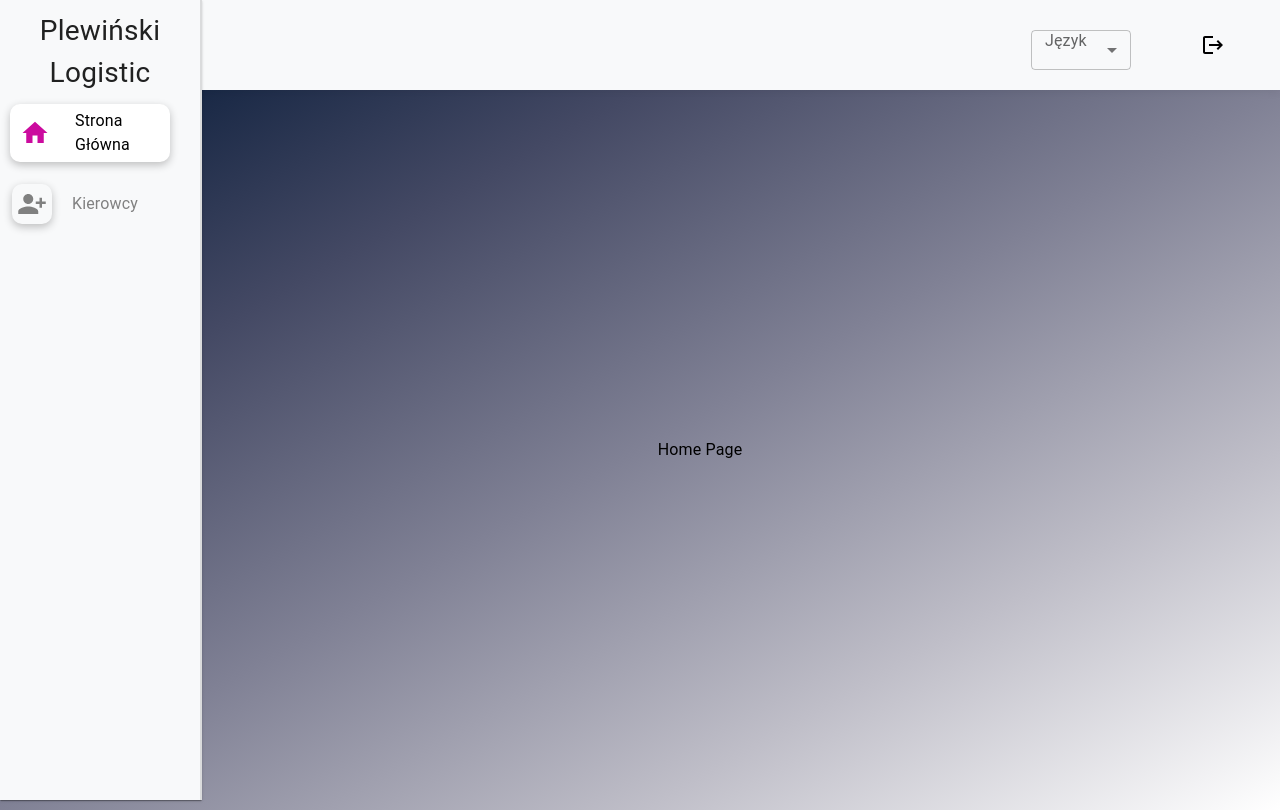
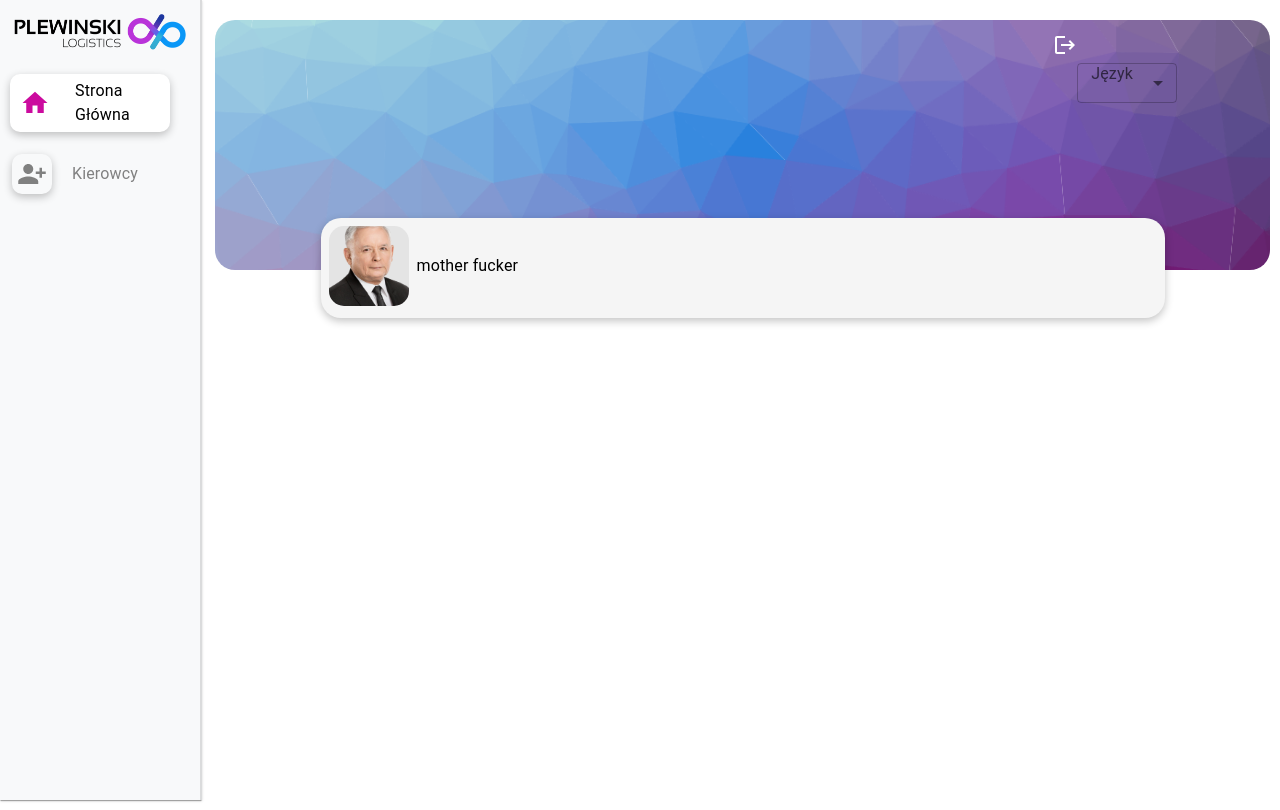
Before and after one commit to MaciejPtaszynski/PlewinskiFrontEnd, a React (Create React App) app: page / in a window 1280 px wide. Both pictures are taken after a click on the button "ZALOGUJ". Built offline with nearby package versions, Linux system fonts and the light colour scheme.

Commit message:
add new heder adjust bits and pieces

```diff
--- a/src/components/Header.js
+++ b/src/components/Header.js
@@ -1,24 +1,23 @@
 import React from 'react';
-import {Box, FormControl, InputLabel, MenuItem, Select, useMediaQuery} from "@mui/material";
+import {Box, FormControl, InputLabel, MenuItem, Select, useMediaQuery,Typography, Avatar, } from "@mui/material";
 import {useDrawer} from "../context/drawerContext/DrawerContext";
 import {useTranslation} from "react-i18next";
 import MenuIcon from '@mui/icons-material/Menu';
 import LogoutIcon from '@mui/icons-material/Logout';
 import {useAuth} from "../context/authContext/AuthContext";
-
+import coolBg from "../assetss/cool-background.png";
+import imgAvatar from "../assetss/malySmrod.png";
+import adminAvatar from "../assetss/pobrane.jpeg"
 
 export default function Header() {
-  const {logout} = useAuth();
-
+  const {logout, user} = useAuth();
   const {toggleDrawer} = useDrawer();
   const {t, i18n} = useTranslation();
   const isMobile = useMediaQuery('(max-width: 1000px)');
-
   const toggleLanguage = (e) => {
     const langValue = e.target.value
     i18n.changeLanguage(langValue)
   };
-
   const headerContainer = {
     width: "calc(100% - 200px)",
     height: 80,
@@ -40,16 +39,58 @@ export default function Header() {
   };
 
   const menuIcon = {
-    cursor: "pointer"
+    cursor: "pointer",
+    color: "white",
   };
 
   const logoutIcon = {
-    paddingRight: !isMobile ? 50 : 20,
-    cursor: "pointer"
+    cursor: "pointer",
+    color: "white",
+  }
+  const backgroungImg ={
+    backgroundImage: `url(${coolBg})`,
+    backgroundPosition: "center",
+    backgroundRepeat: "no-repeat",
+    backgroundSize: "cover",
+    height: "250px",
+    // maxWidth: "1210px",
+    display: "flex",
+    justifyContent: "center",
+    // flexDirection: "column",
+    borderRadius: "20px",
+    width: "calc(100% - 200px)",
+    marginLeft: isMobile ? "0px": "205px",
+    marginRight:  "10px",
+    alignItems: 'flex-end',
+    marginTop: "20px",
+    position: "relative",
+
+
+  }
+  const actionIcons ={
+    display: "flex",
+    justifyContent: isMobile ? "space-between" : "flex-end",
+    width: "90%",
+    position: "absolute",
+    top: "5%",
+    paddingRight: "8px",
+    paddingLeft: "8px",
   }
 
   return (
-    <Box style={headerContainer}>
+    <Box sx={{
+      display: "flex",
+      justifyContent: "center",
+      // width: "100%",
+      paddingLeft: "10px",
+      // paddingRight: "10px",
+      // height: "calc(100vh - 80px)",
+
+
+    }}>
+      <Box style={backgroungImg}>
+      <Box style={actionIcons}>{isMobile && <MenuIcon style={menuIcon} onClick={toggleDrawer}>open drawer</MenuIcon>}
+      <LogoutIcon onClick={logout} style={logoutIcon}/>
       <FormControl style={languagePicker} sx={{width: 100}} size={"small"}>
         <InputLabel id="select-language">{t("language")}</InputLabel>
         <Select
@@ -62,8 +103,36 @@ export default function Header() {
           <MenuItem value={"en"}>{t("english")}</MenuItem>
         </Select>
       </FormControl>
-      {isMobile && <MenuIcon style={menuIcon} onClick={toggleDrawer}>open drawer</MenuIcon>}
-      <LogoutIcon onClick={logout} style={logoutIcon}/>
+      </Box>
+        <Box sx={{backgroundColor: "whiteSmoke", width: "80%", height:"100px", marginBottom: -6, borderRadius: "20px", boxShadow: "rgba(0, 0, 0, 0.24) 0px 3px 8px",}}>
+          <Box sx={{display: "flex",justifyContent:"flexStart",alignItems:"center",flexDirection: "row"}}>
+            <Avatar sx={{width:"80px", height:"80px", borderRadius: "15px", margin: "8px"}} src={user.role === "admin" ? adminAvatar : imgAvatar} variant="rounded">
+            </Avatar>
+            <Typography>mother fucker</Typography>
+          </Box>
+        </Box>
+      </Box>
+        {/* <Typography>Home Page mother fucker
+        </Typography> */}
     </Box>
   )
-}
+};
+//   return (
+//     <Box style={headerContainer}>
+      // <FormControl style={languagePicker} sx={{width: 100}} size={"small"}>
+      //   <InputLabel id="select-language">{t("language")}</InputLabel>
+      //   <Select
+      //     labelId="select-language"
+      //     id="select-language"
+      //     label="Language"
+      //     onChange={toggleLanguage}
+      //   >
+      //     <MenuItem value={"pl"}>{t("polish")}</MenuItem>
+      //     <MenuItem value={"en"}>{t("english")}</MenuItem>
+      //   </Select>
+      // </FormControl>
+//       {isMobile && <MenuIcon style={menuIcon} onClick={toggleDrawer}>open drawer</MenuIcon>}
+//       <LogoutIcon onClick={logout} style={logoutIcon}/>
+//     </Box>
+//   )
+// }
--- a/src/components/navigation/SidebarNavigator.js
+++ b/src/components/navigation/SidebarNavigator.js
@@ -7,6 +7,7 @@ import { Link } from "react-router-dom";
 import { useDrawer } from "../../context/drawerContext/DrawerContext";
 import { useTranslation } from "react-i18next";
 import { useAuth } from "../../context/authContext/AuthContext";
+import Logo from "../../assetss/logotyp_plewinski.png"
 
 export default function SidebarNavigator() {
 
@@ -22,9 +23,7 @@ export default function SidebarNavigator() {
   };
 
   const logo = {
-    fontSize: "1.75rem",
-    textAlign: "center",
-    marginTop: 10
+    maxWidth: "200px",
   };
 
   const navContainer = {
@@ -101,7 +100,7 @@ export default function SidebarNavigator() {
       variant={!isMobile && "permanent"}
       onClose={toggleDrawer}
       anchor={'left'}>
-      <Typography style={logo}>Plewiński Logistic</Typography>
+       <img alt={"Plewinski logo"} style={logo} src={Logo}/>
       <Box style={navContainer}>
         <Link to={'/'}
               onClick={() => handleSelectedButton("home")}
--- a/src/components/pages/DriversAndCarsPage.js
+++ b/src/components/pages/DriversAndCarsPage.js
@@ -19,7 +19,7 @@ export default function DriversAndCarsPage() {
   };
 
   return (
-    <Box sx={{width: "100%", backgroundImage: "linear-gradient(to right bottom, #051937, #444964, #808195, #bfbec8, #ffffff)"}}>
+    <Box sx={{marginTop: 10}}>
       <TabContext value={value}>
         <Box
           sx={{borderBottom: 1, borderTop: 1,  borderColor: '#f5f5f5'}}>
@@ -31,7 +31,7 @@ export default function DriversAndCarsPage() {
         </Box>
         <TabPanel sx={{display: "flex", justifyContent: "center", position: "relative", width: "100%"}}
                   value="1"><DriverTabPage/></TabPanel>
-        <TabPanel sx={{display: "flex", justifyContent: "flex-end"}} value="2"><CarsTabPage/></TabPanel>
+        <TabPanel sx={{display: "flex"}} value="2"><CarsTabPage/></TabPanel>
       </TabContext>
     </Box>
   )
--- a/src/components/pages/HomePage.js
+++ b/src/components/pages/HomePage.js
@@ -1,5 +1,5 @@
 import React from 'react';
-import {Box, Typography, useMediaQuery} from "@mui/material";
+import {Box, useMediaQuery} from "@mui/material";
 import {useTranslation} from "react-i18next";
 
 
@@ -7,20 +7,9 @@ export default function HomePage() {
   const {t, i18n} = useTranslation();
   const isMobile = useMediaQuery('(max-width: 1000px)');
 
+  return (
+    <Box >
 
-  return (
-    <Box sx={{
-      display: "flex",
-      alignItems: "center",
-      justifyContent: "center",
-      width: "100%",
-      height: "calc(100vh - 80px)",
-      backgroundImage: "linear-gradient(to right bottom, #051937, #444964, #808195, #bfbec8, #ffffff)"
-
-    }}>
-      <Box sx={{minWidth: 120}}>
-      </Box>
-      <Typography>Home Page</Typography>
     </Box>
   )
 };
--- a/src/components/routes/AppRoutes.js
+++ b/src/components/routes/AppRoutes.js
@@ -10,15 +10,17 @@ import {Box} from "@mui/material";
 export default function AppRoutes({handleClick}) {
   return (
     <BrowserRouter>
-      <SidebarNavigator/>
-      <Box sx={{display: "flex", justifyContent: "flex-end"}}>
-        <Header handleLogout={handleClick}/>
+      <Box>
+        <SidebarNavigator />
+        <Box>
+          <Header handleLogout={handleClick}/>
+          <Routes>
+            <Route path={'/'} element={<HomePage/>}/>
+            <Route path={'drivers'} element={<DriversAndCarsPage/>}/>
+            <Route path={'settings'} element={<SettingsPage/>}/>
+          </Routes>
+        </Box>
       </Box>
-      <Routes>
-        <Route path={'/'} element={<HomePage/>}/>
-        <Route path={'drivers'} element={<DriversAndCarsPage/>}/>
-        <Route path={'settings'} element={<SettingsPage/>}/>
-      </Routes>
     </BrowserRouter>
   )
 }
```
Also changed, not shown: src/assetss/cool-background.png (added), src/assetss/malySmrod.png (added).
